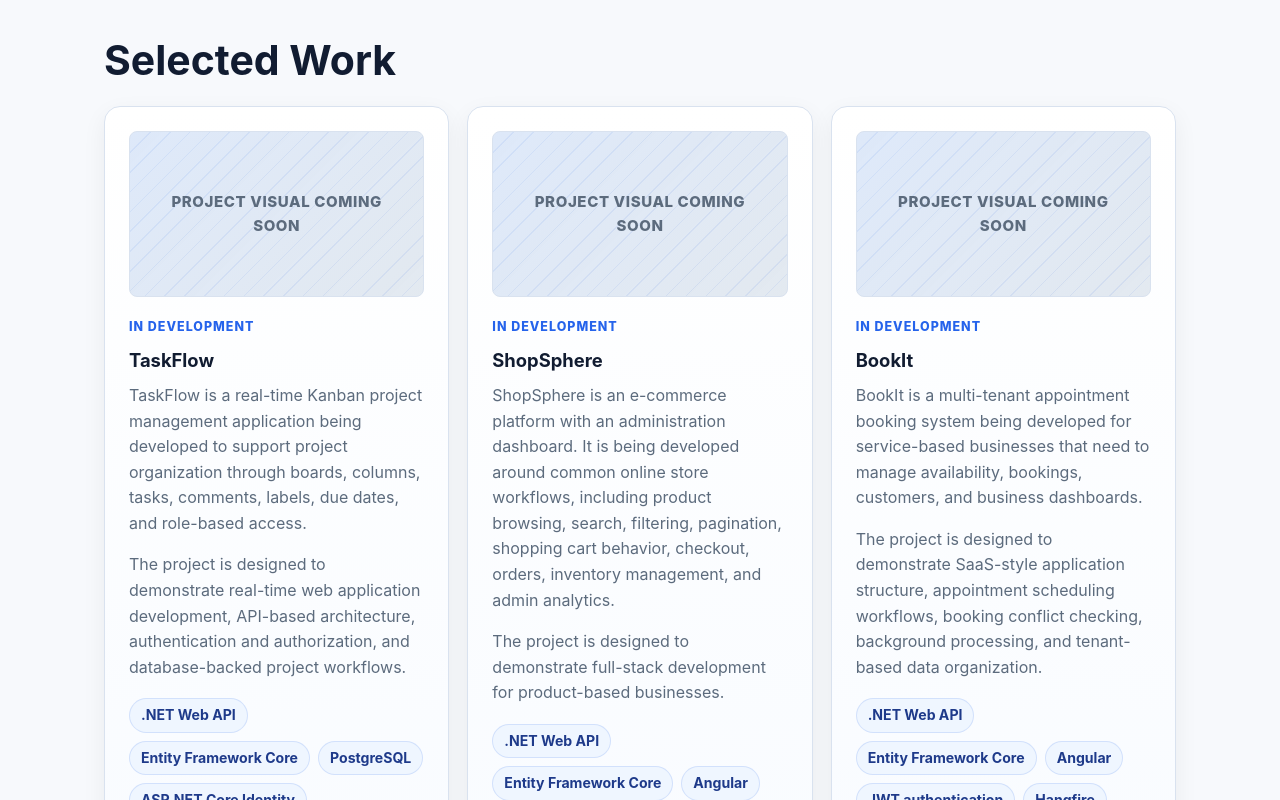
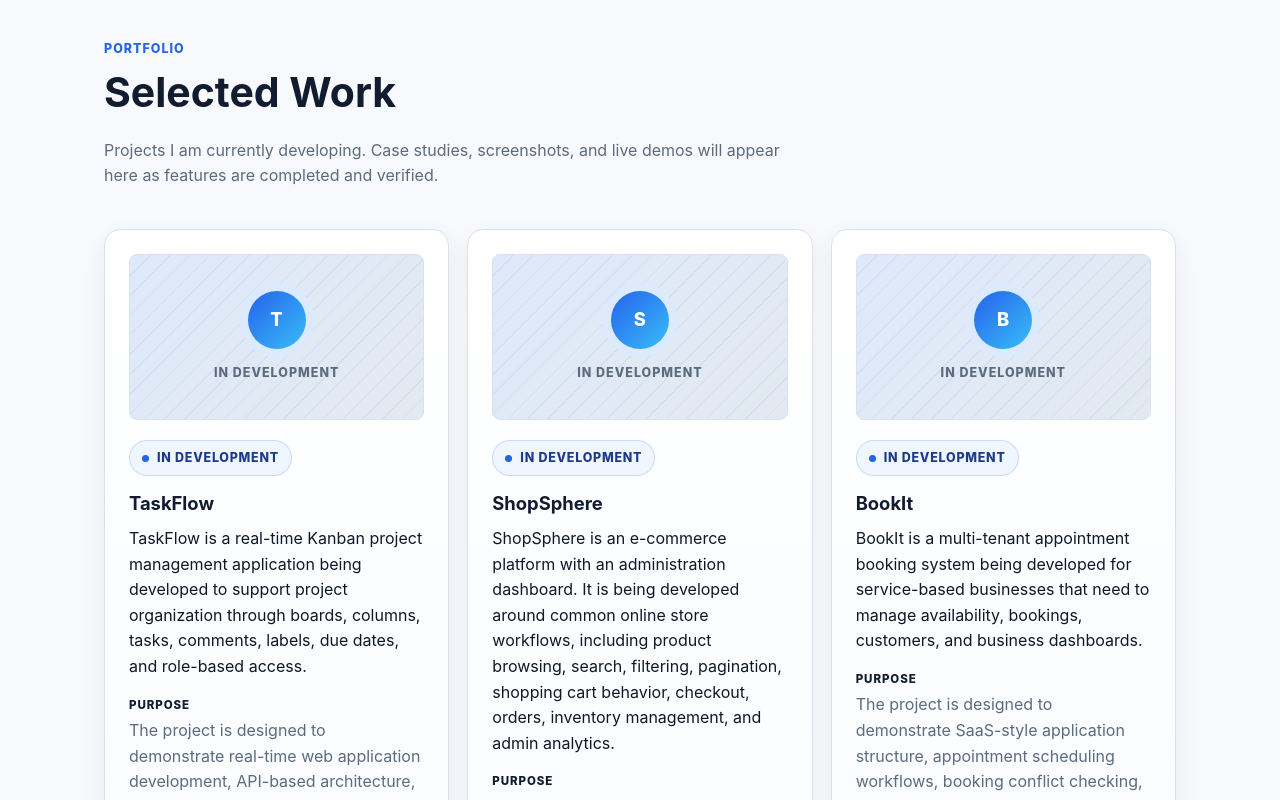
Before and after one commit to waleedkorashy/Waleed_Portfolio, a React (Vite) app: page / in a window 1280 px wide. Shown: the part 3360-4160 px from the top of the page. Built offline with nearby package versions, Linux system fonts and the light colour scheme.

Commit message:
Redesign selected-work section with polished project cards
- Add section kicker and intro copy
- Render projects as a semantic grid of cards
- Use monogram placeholders for projects without verified screenshots

```diff
--- a/src/components/SelectedWork.tsx
+++ b/src/components/SelectedWork.tsx
@@ -4,32 +4,63 @@ interface SelectedWorkProps {
   projects: Project[]
 }
 
+function getMonogram(name: string): string {
+  return name
+    .split(/\s+/)
+    .filter(Boolean)
+    .slice(0, 2)
+    .map((word) => word.charAt(0).toUpperCase())
+    .join('')
+}
+
 export function SelectedWork({ projects }: SelectedWorkProps) {
   return (
     <section id="work" className="section" aria-labelledby="work-title">
+      <div className="section-heading">
+        <p className="section-kicker">Portfolio</p>
         <h2 id="work-title">Selected Work</h2>
-      <div className="grid">
+        <p className="section-intro">
+          Projects I am currently developing. Case studies, screenshots, and live demos
+          will appear here as features are completed and verified.
+        </p>
+      </div>
+      <ul className="grid project-grid">
         {projects.map((project) => (
-          <article className="panel" key={project.name}>
+          <li key={project.name}>
+            <article className="panel project-card">
               <div className="project-visual">
                 {project.image?.isAvailable ? (
                   <img src={project.image.src} alt={project.image.alt} />
                 ) : (
-                <span>Project visual coming soon</span>
+                  <div className="project-placeholder" aria-hidden="true">
+                    <span className="placeholder-monogram" aria-hidden="true">
+                      {getMonogram(project.name)}
+                    </span>
+                    <span className="placeholder-label" aria-hidden="true">
+                      In development
+                    </span>
+                  </div>
                 )}
               </div>
-            <p className="status">{project.status}</p>
+              <p className="project-status">
+                <span className="status-dot" aria-hidden="true" />
+                {project.status}
+              </p>
               <h3>{project.name}</h3>
-            <p>{project.description}</p>
-            <p>{project.purpose}</p>
+              <p className="project-description">{project.description}</p>
+              <p className="project-purpose">
+                <span className="project-purpose-label">Purpose</span>
+                {project.purpose}
+              </p>
               <ul className="tag-list" aria-label={`${project.name} technology direction`}>
                 {project.technologies.map((technology) => (
                   <li key={technology}>{technology}</li>
                 ))}
               </ul>
             </article>
+          </li>
         ))}
-      </div>
+      </ul>
     </section>
   )
 }
--- a/src/styles/global.css
+++ b/src/styles/global.css
@@ -161,6 +161,15 @@ button:focus-visible {
   max-width: 760px;
 }
 
+.section-heading {
+  margin-bottom: 40px;
+  max-width: 680px;
+}
+
+.section-heading .section-intro {
+  margin-bottom: 0;
+}
+
 .eyebrow,
 .section-kicker,
 .status {
@@ -274,6 +283,13 @@ p {
   grid-template-columns: repeat(auto-fit, minmax(min(100%, 260px), 1fr));
 }
 
+.project-grid {
+  grid-template-columns: repeat(auto-fit, minmax(min(100%, 300px), 1fr));
+  list-style: none;
+  margin: 0;
+  padding: 0;
+}
+
 .panel {
   background: linear-gradient(180deg, var(--color-surface), var(--color-surface-strong));
   border: 1px solid var(--color-border);
@@ -290,6 +306,16 @@ p {
   border-color: rgba(37, 99, 235, 0.38);
   box-shadow: var(--shadow-md);
   transform: translateY(-4px);
+}
+
+.project-card {
+  display: flex;
+  flex-direction: column;
+  height: 100%;
+}
+
+.project-card .tag-list {
+  margin-top: auto;
 }
 
 .service-mark {
@@ -342,8 +368,7 @@ p {
   inset: 18px;
 }
 
-.image-placeholder span,
-.project-visual span {
+.image-placeholder span {
   color: var(--color-muted);
   font-size: 0.94rem;
   font-weight: 800;
@@ -381,6 +406,79 @@ p {
   overflow: hidden;
   padding: 16px;
   text-align: center;
+}
+
+.project-placeholder {
+  align-items: center;
+  display: flex;
+  flex-direction: column;
+  gap: 14px;
+  height: 100%;
+  justify-content: center;
+  width: 100%;
+}
+
+.placeholder-monogram {
+  align-items: center;
+  background: linear-gradient(135deg, var(--color-primary), #38bdf8);
+  border-radius: 999px;
+  box-shadow: 0 0 0 8px var(--color-primary-soft);
+  color: #ffffff;
+  display: inline-flex;
+  font-size: 1.15rem;
+  font-weight: 800;
+  height: 58px;
+  justify-content: center;
+  letter-spacing: 0.02em;
+  width: 58px;
+}
+
+.placeholder-label {
+  color: var(--color-muted);
+  font-size: 0.78rem;
+  font-weight: 800;
+  letter-spacing: 0.08em;
+  text-transform: uppercase;
+}
+
+.project-status {
+  align-items: center;
+  background: var(--color-primary-faint);
+  border: 1px solid rgba(37, 99, 235, 0.18);
+  border-radius: 999px;
+  color: #1e3a8a;
+  display: inline-flex;
+  font-size: 0.78rem;
+  font-weight: 800;
+  gap: 8px;
+  letter-spacing: 0.06em;
+  margin-bottom: 16px;
+  padding: 7px 12px;
+  text-transform: uppercase;
+  width: max-content;
+}
+
+.status-dot {
+  background: var(--color-primary);
+  border-radius: 999px;
+  display: inline-block;
+  height: 7px;
+  width: 7px;
+}
+
+.project-description {
+  color: var(--color-text);
+  margin-bottom: 16px;
+}
+
+.project-purpose-label {
+  color: var(--color-navy);
+  display: block;
+  font-size: 0.72rem;
+  font-weight: 800;
+  letter-spacing: 0.08em;
+  margin-bottom: 4px;
+  text-transform: uppercase;
 }
 
 .tag-list {
```
Lines whose indentation alone changed are shown as unchanged.
